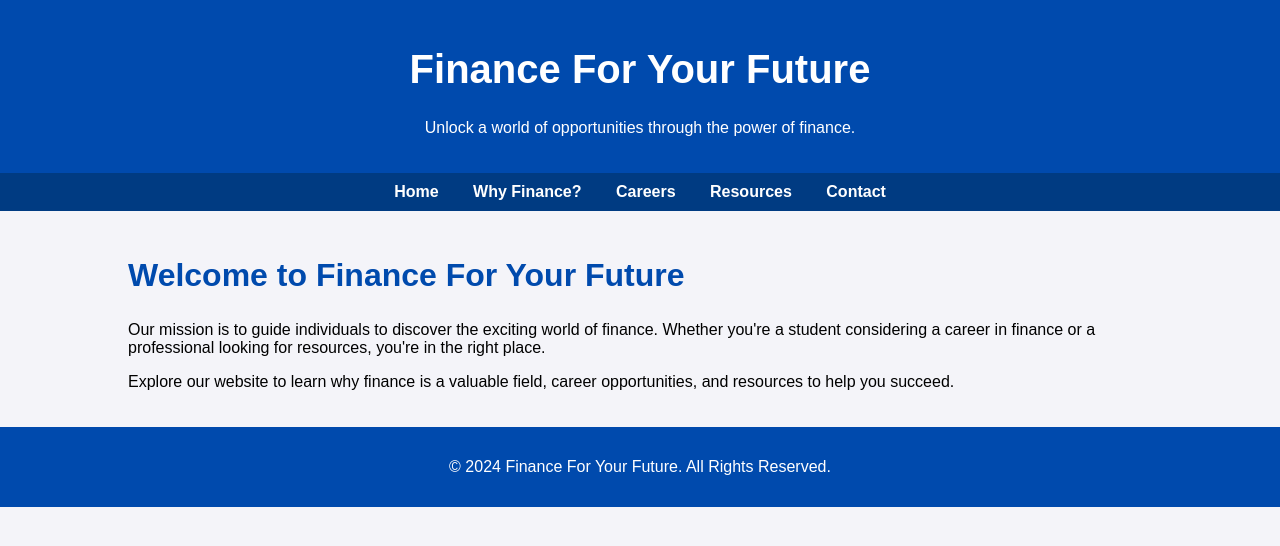
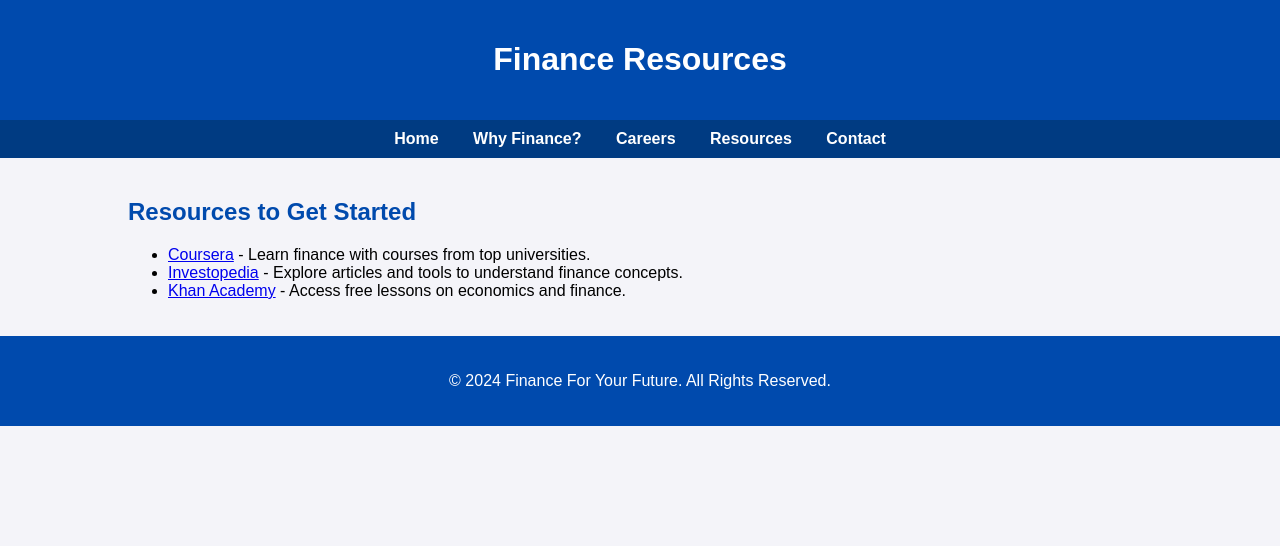
Before and after one commit to RobertMugs/Finance-Website, a plain HTML site: page index.html in a window 1280 px wide. Drawn offline with Linux system fonts and the light colour scheme.

Commit message:
Update index.html

```diff
--- a/index.html
+++ b/index.html
@@ -3,7 +3,7 @@
 <head>
     <meta charset="UTF-8">
     <meta name="viewport" content="width=device-width, initial-scale=1.0">
-    <title>Finance For Your Future</title>
+    <title>Finance Resources</title>
     <style>
         body {
             font-family: Arial, sans-serif;
@@ -11,14 +11,11 @@
             padding: 0;
             background-color: #f4f4f9;
         }
-        header {
+        header, footer {
             background-color: #004aad;
             color: white;
             padding: 20px 10%;
             text-align: center;
-        }
-        header h1 {
-            font-size: 2.5rem;
         }
         nav {
             background-color: #003b82;
@@ -32,28 +29,17 @@
             margin: 0 15px;
             font-weight: bold;
         }
-        nav a:hover {
-            text-decoration: underline;
-        }
         section {
             padding: 20px 10%;
         }
         section h2 {
             color: #004aad;
-            font-size: 2rem;
-        }
-        footer {
-            background-color: #004aad;
-            color: white;
-            text-align: center;
-            padding: 15px 0;
         }
     </style>
 </head>
 <body>
     <header>
-        <h1>Finance For Your Future</h1>
-        <p>Unlock a world of opportunities through the power of finance.</p>
+        <h1>Finance Resources</h1>
     </header>
     <nav>
         <a href="index.html">Home</a>
@@ -63,9 +49,12 @@
         <a href="contact.html">Contact</a>
     </nav>
     <section>
-        <h2>Welcome to Finance For Your Future</h2>
-        <p>Our mission is to guide individuals to discover the exciting world of finance. Whether you're a student considering a career in finance or a professional looking for resources, you're in the right place.</p>
-        <p>Explore our website to learn why finance is a valuable field, career opportunities, and resources to help you succeed.</p>
+        <h2>Resources to Get Started</h2>
+        <ul>
+            <li><a href="https://www.coursera.org" target="_blank">Coursera</a> - Learn finance with courses from top universities.</li>
+            <li><a href="https://www.investopedia.com" target="_blank">Investopedia</a> - Explore articles and tools to understand finance concepts.</li>
+            <li><a href="https://www.khanacademy.org" target="_blank">Khan Academy</a> - Access free lessons on economics and finance.</li>
+        </ul>
     </section>
     <footer>
         <p>&copy; 2024 Finance For Your Future. All Rights Reserved.</p>
```
